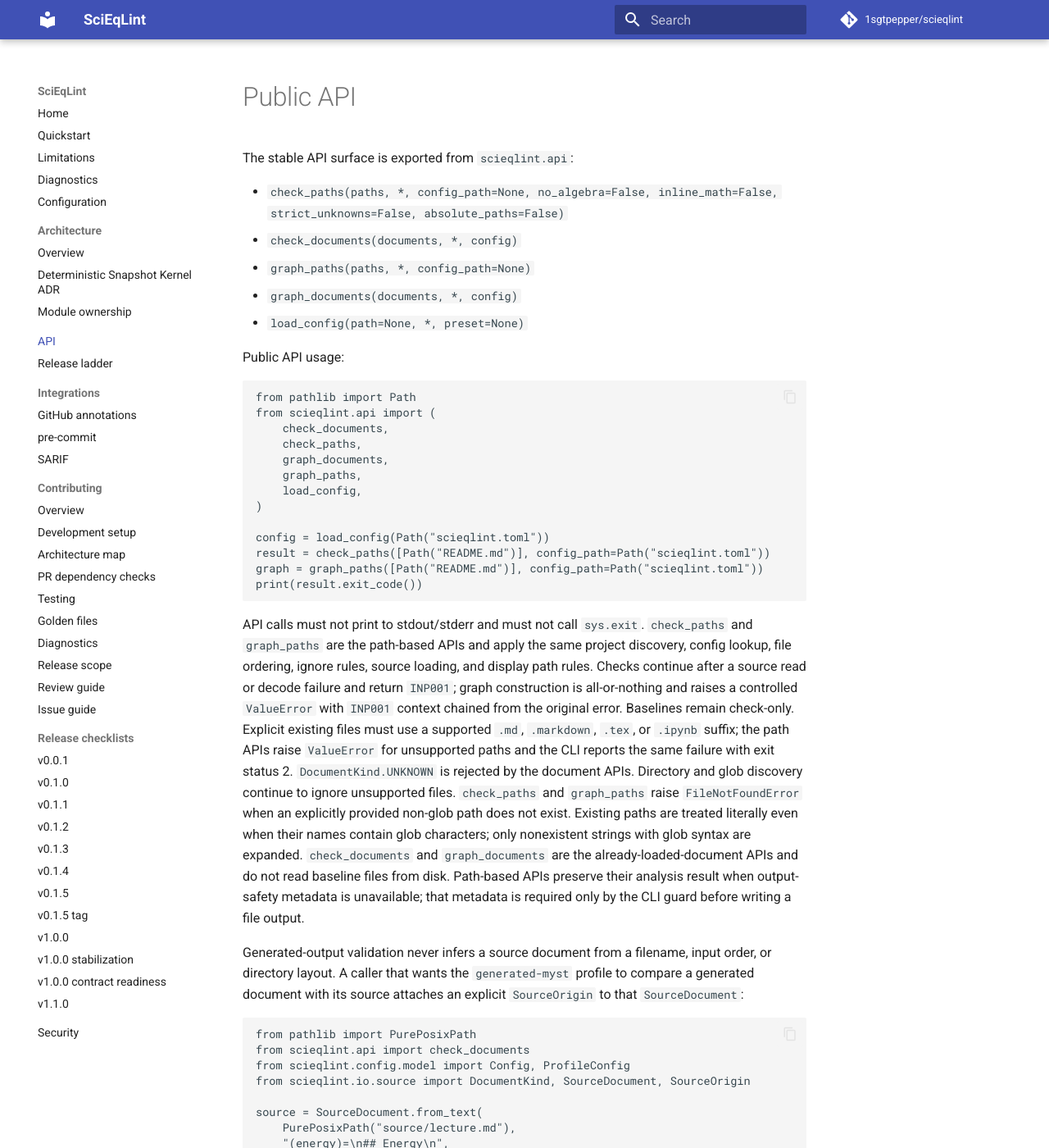
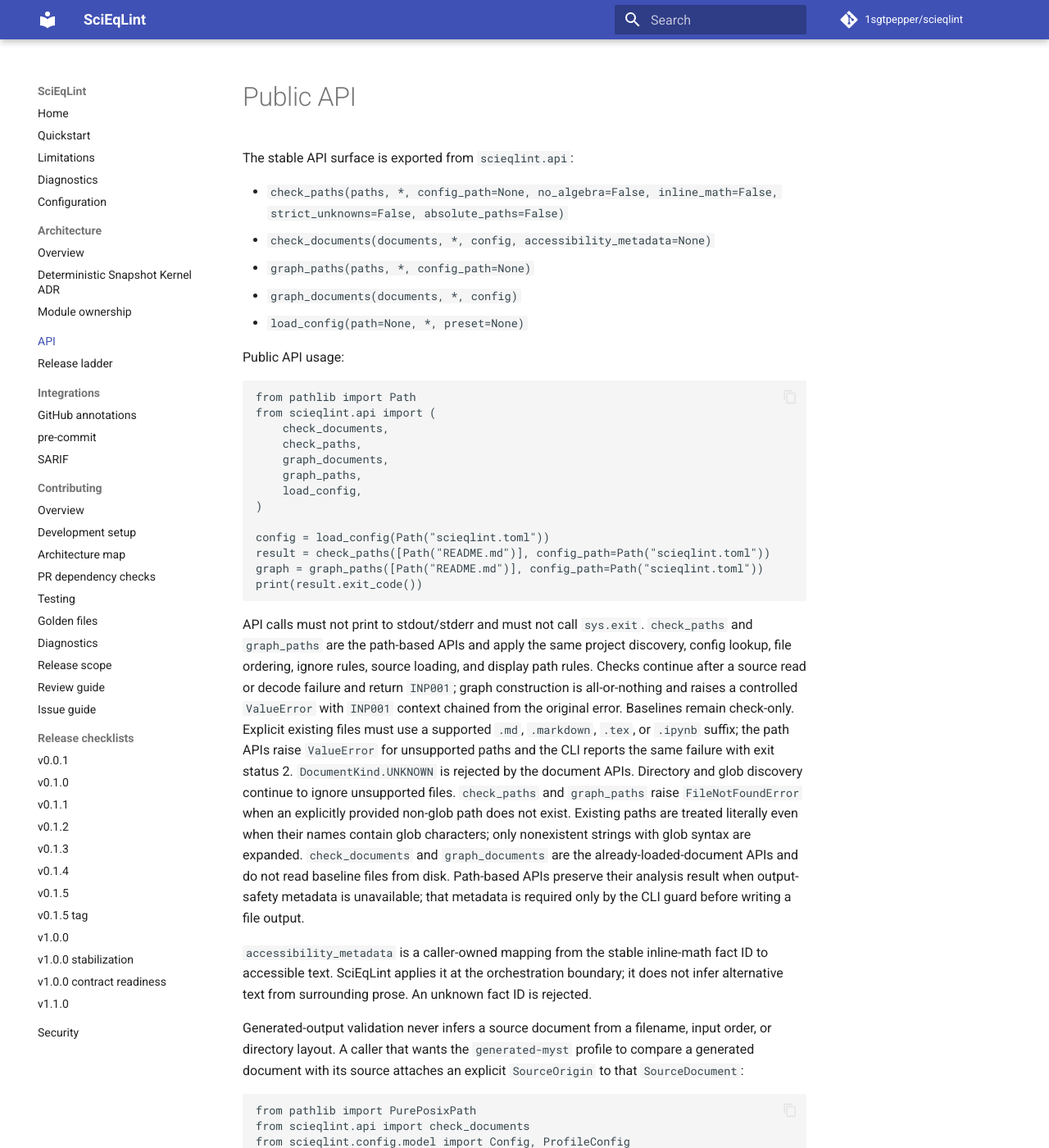
Before and after one commit to 1sgtpepper/scieqlint, an MkDocs documentation site: the page built from docs/api.md, in a window 1280 px wide and 1400 px high. Shown: the whole window at 82% size. Built offline with MkDocs 1.6.1 and Material for MkDocs 9.7.7, drawn with Linux system fonts in a browser that asks for light colours; comment, search, counter and statistics services are not loaded.

Commit message:
fix: document accessibility API contract

```diff
--- a/docs/api.md
+++ b/docs/api.md
@@ -4,7 +4,7 @@ The stable API surface is exported from `scieqlint.api`:
 
 - `check_paths(paths, *, config_path=None, no_algebra=False, inline_math=False,
   strict_unknowns=False, absolute_paths=False)`
-- `check_documents(documents, *, config)`
+- `check_documents(documents, *, config, accessibility_metadata=None)`
 - `graph_paths(paths, *, config_path=None)`
 - `graph_documents(documents, *, config)`
 - `load_config(path=None, *, preset=None)`
@@ -45,6 +45,10 @@ syntax are expanded.
 do not read baseline files from disk. Path-based APIs preserve their analysis result
 when output-safety metadata is unavailable; that metadata is required only by the
 CLI guard before writing a file output.
+
+`accessibility_metadata` is a caller-owned mapping from the stable inline-math fact ID
+to accessible text. SciEqLint applies it at the orchestration boundary; it does not
+infer alternative text from surrounding prose. An unknown fact ID is rejected.
 
 Generated-output validation never infers a source document from a filename, input order,
 or directory layout. A caller that wants the `generated-myst` profile to compare a
```
Also changed, not shown: 1 other file.
